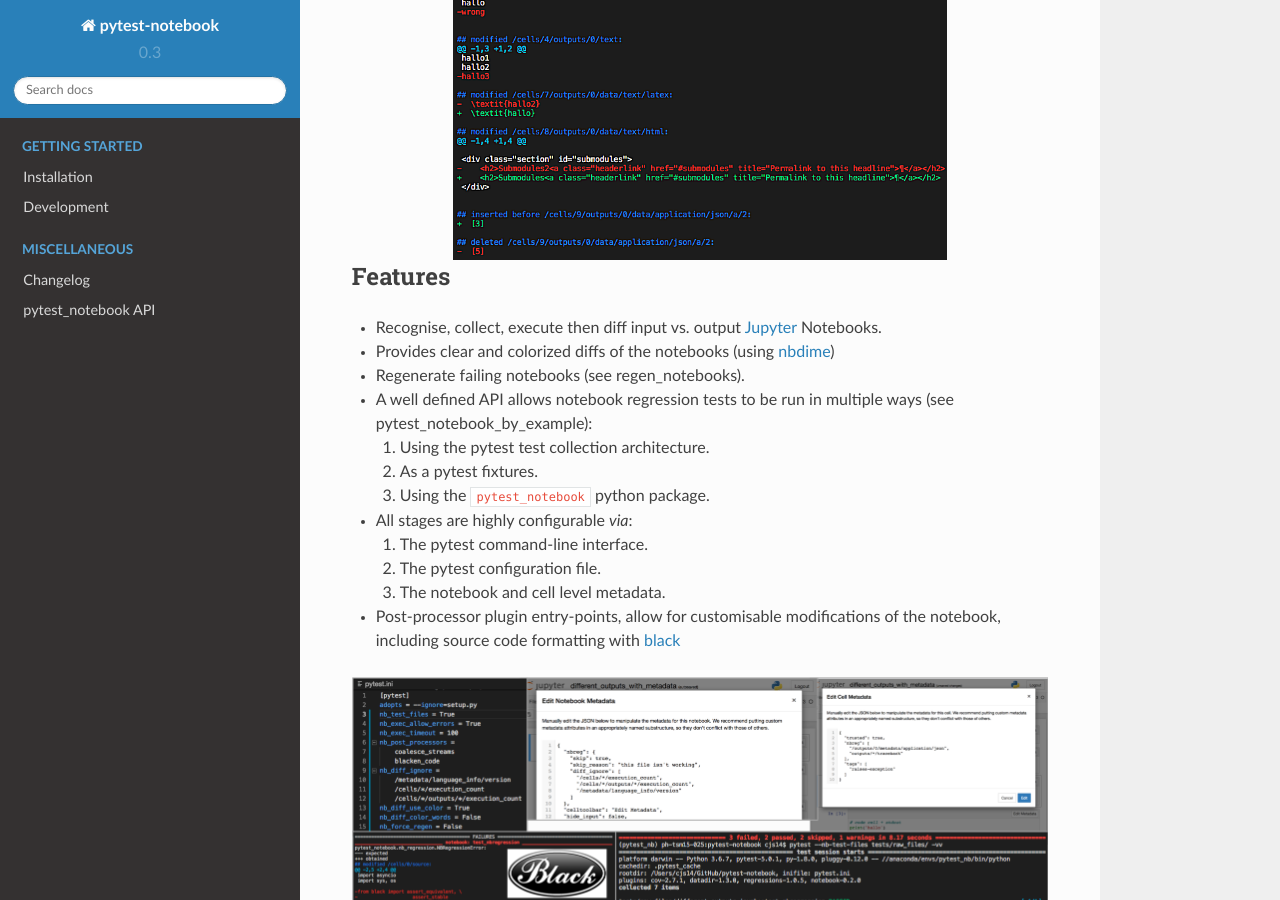
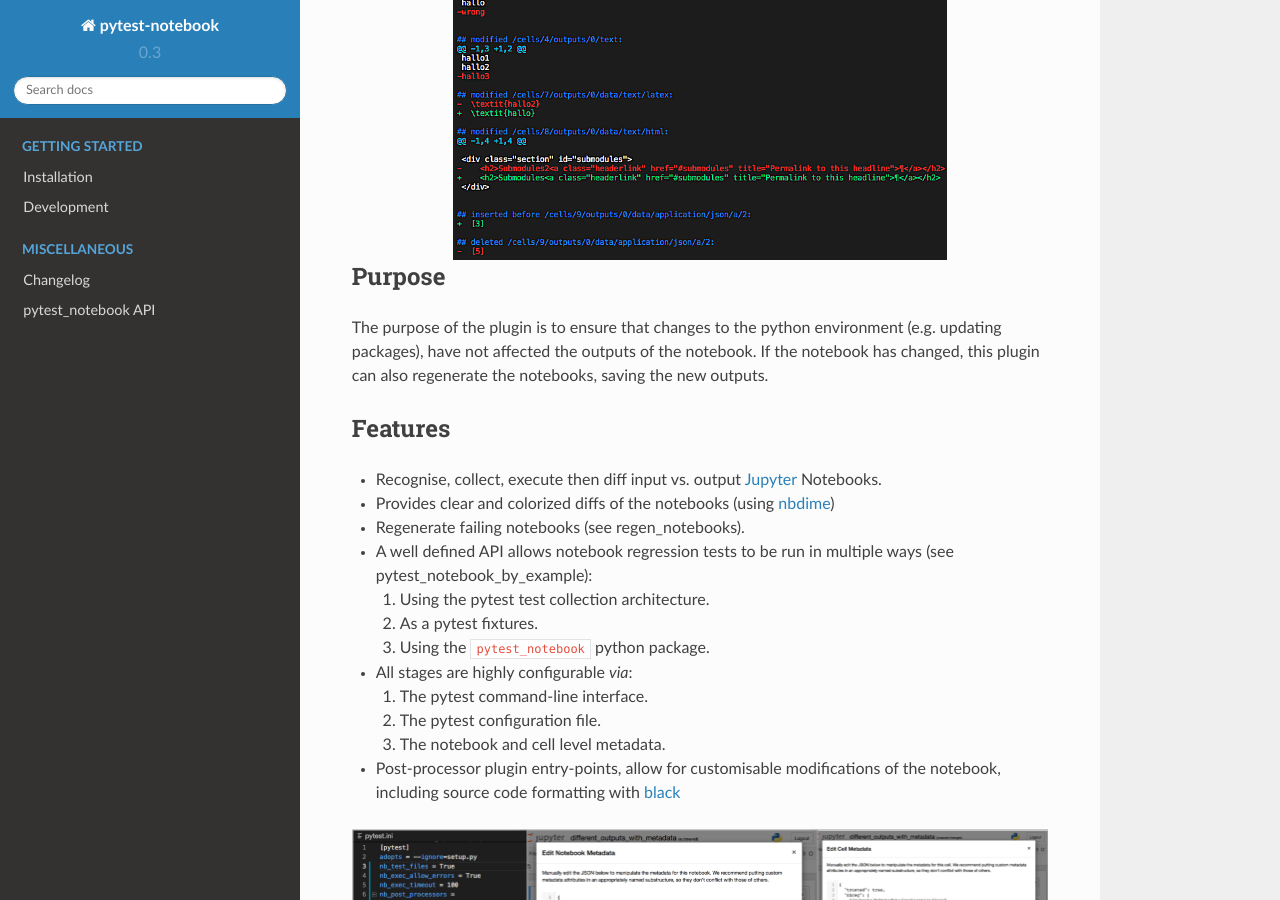
Before and after one commit to chrisjsewell/pytest-notebook, a Sphinx documentation site: the page built from docs/source/index.rst, in a window 1280 px wide and 900 px high, scrolled down 348 px. Built offline with Sphinx 7.4.7 and the Read the Docs theme 2.0.0, drawn with Linux system fonts in a browser that asks for light colours; pages that are not in the unit, such as notebooks, are missing from menus.

```diff
--- a/docs/source/index.rst
+++ b/docs/source/index.rst
@@ -30,6 +30,14 @@ A `pytest`_ plugin for regression testing and regenerating `Jupyter`_ Notebooks.
    :alt: Example Test
    :align: center
    :height: 400px
+
+Purpose
+-------
+
+The purpose of the plugin is to ensure that changes to the python
+environment (e.g. updating packages), have not affected the outputs
+of the notebook. If the notebook has changed, this plugin can also
+regenerate the notebooks, saving the new outputs.
 
 Features
 --------
```
Also changed, not shown: README.md (+9 -2 lines), docs/source/user_guide/get_started.rst (+4 -13 lines), 1 other file.
